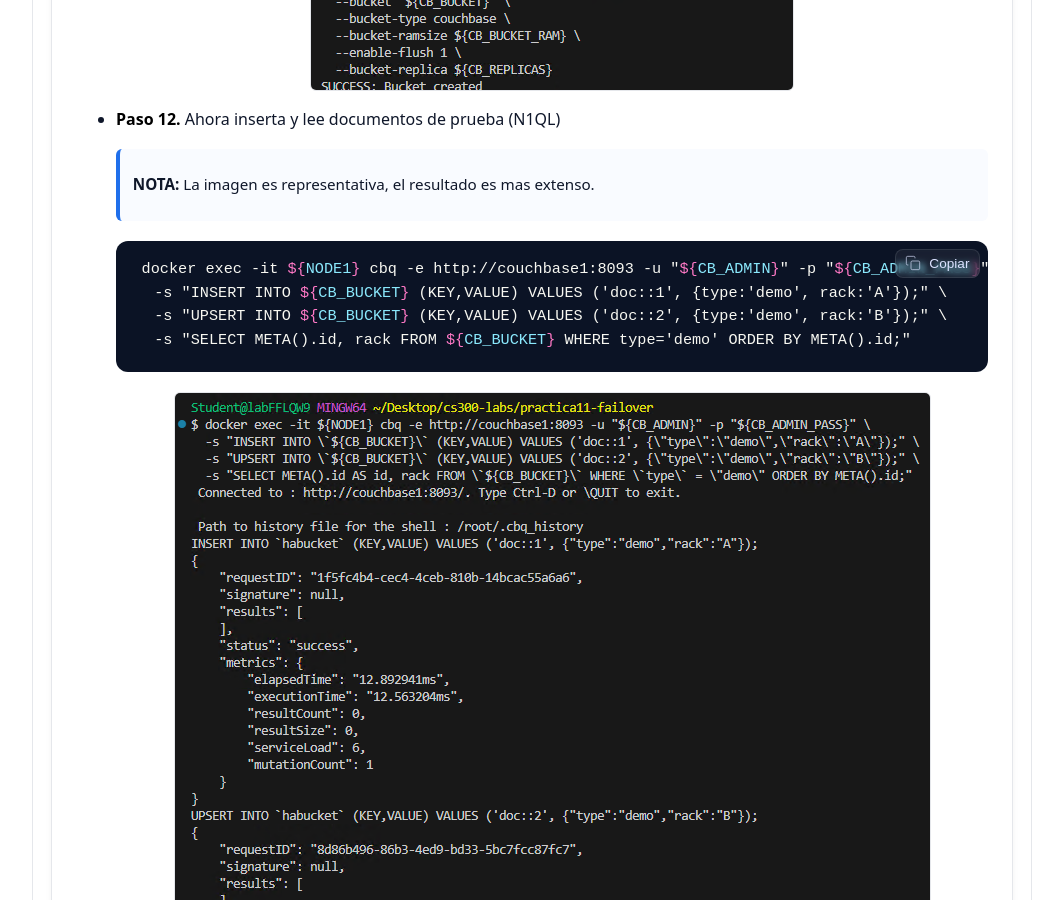
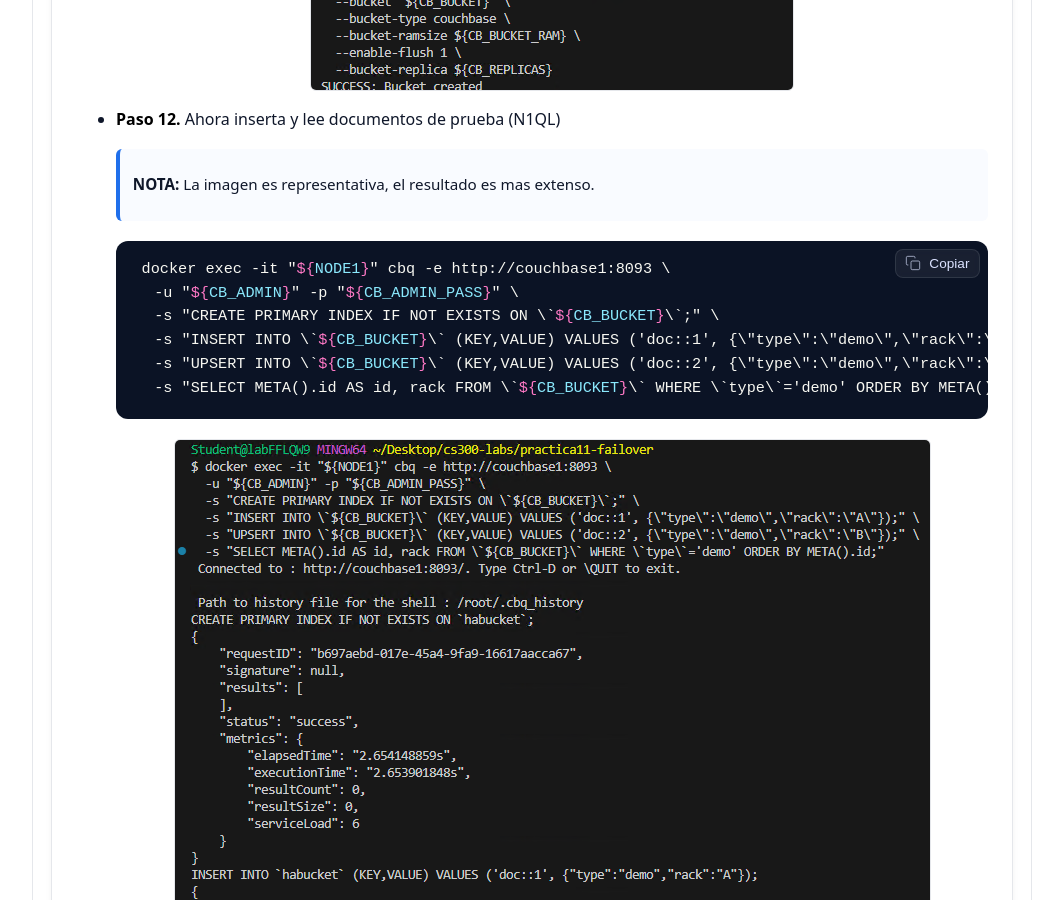
Before and after one commit to Netec-Mx/CS300_INT, a Jekyll site: the page built from labs/lab11/lab11.md, in a window 1280 px wide and 900 px high, scrolled down 7948 px. Shown: the whole window, without its empty margins (108-1171 px from the left). Built offline with Jekyll 4.4.1, drawn with Linux system fonts in a browser that asks for light colours; some of the changed text lies outside the part shown.

Commit message:
Ajustes de la practica 11 y 13

````diff
--- a/labs/lab11/lab11.md
+++ b/labs/lab11/lab11.md
@@ -300,10 +300,12 @@ Crearás un bucket con réplicas y cargarás algunos documentos para evaluar con
   {: .lab-note .info .compact}
 
   ```bash
-  docker exec -it ${NODE1} cbq -e http://couchbase1:8093 -u "${CB_ADMIN}" -p "${CB_ADMIN_PASS}" \
-    -s "INSERT INTO ${CB_BUCKET} (KEY,VALUE) VALUES ('doc::1', {type:'demo', rack:'A'});" \
-    -s "UPSERT INTO ${CB_BUCKET} (KEY,VALUE) VALUES ('doc::2', {type:'demo', rack:'B'});" \
-    -s "SELECT META().id, rack FROM ${CB_BUCKET} WHERE type='demo' ORDER BY META().id;"
+  docker exec -it "${NODE1}" cbq -e http://couchbase1:8093 \
+    -u "${CB_ADMIN}" -p "${CB_ADMIN_PASS}" \
+    -s "CREATE PRIMARY INDEX IF NOT EXISTS ON \`${CB_BUCKET}\`;" \
+    -s "INSERT INTO \`${CB_BUCKET}\` (KEY,VALUE) VALUES ('doc::1', {\"type\":\"demo\",\"rack\":\"A\"});" \
+    -s "UPSERT INTO \`${CB_BUCKET}\` (KEY,VALUE) VALUES ('doc::2', {\"type\":\"demo\",\"rack\":\"B\"});" \
+    -s "SELECT META().id AS id, rack FROM \`${CB_BUCKET}\` WHERE \`type\`='demo' ORDER BY META().id;"
   ```
   ![cbase10]({{ page.images_base | relative_url }}/10.png)
 
````
Also changed, not shown: other parts of labs/lab11/lab11.md (+5 -4 lines), labs/lab13/lab13.md (+1 -1 lines), labs/lab11/img/10.png.
